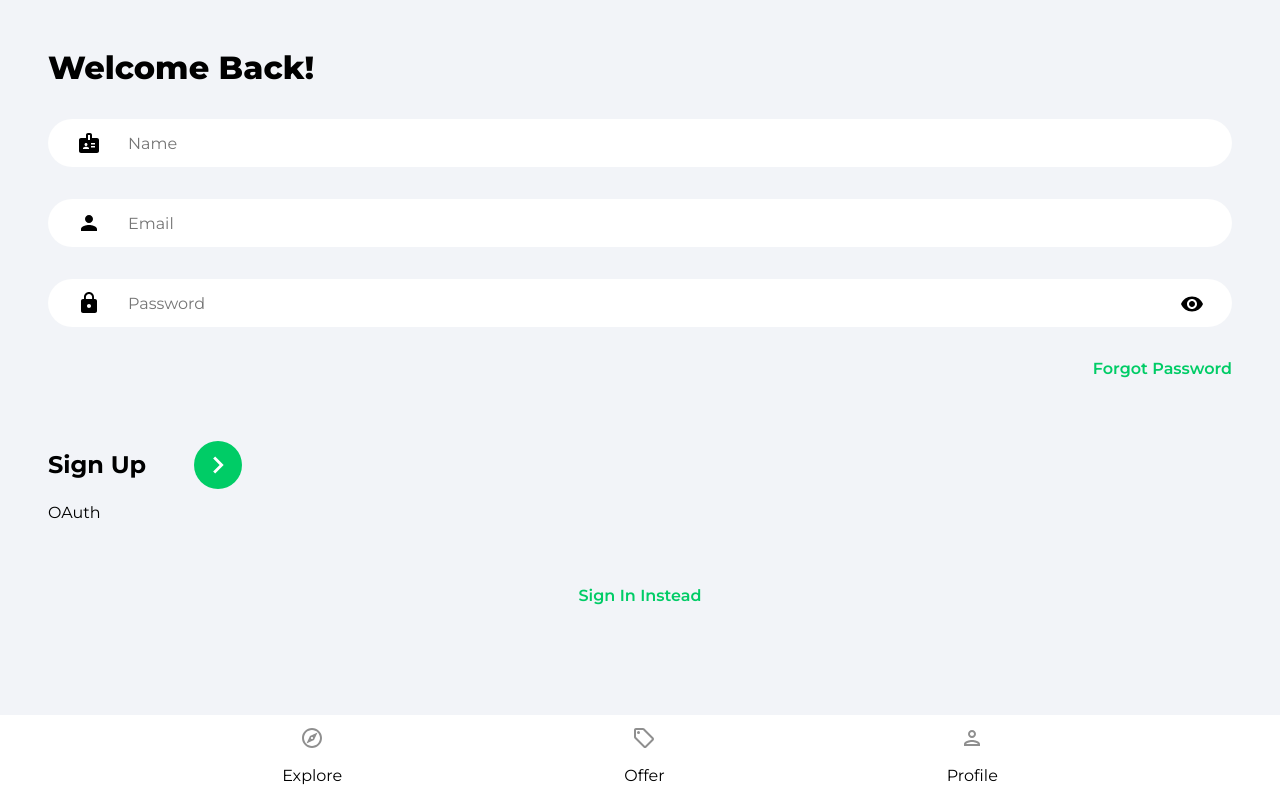
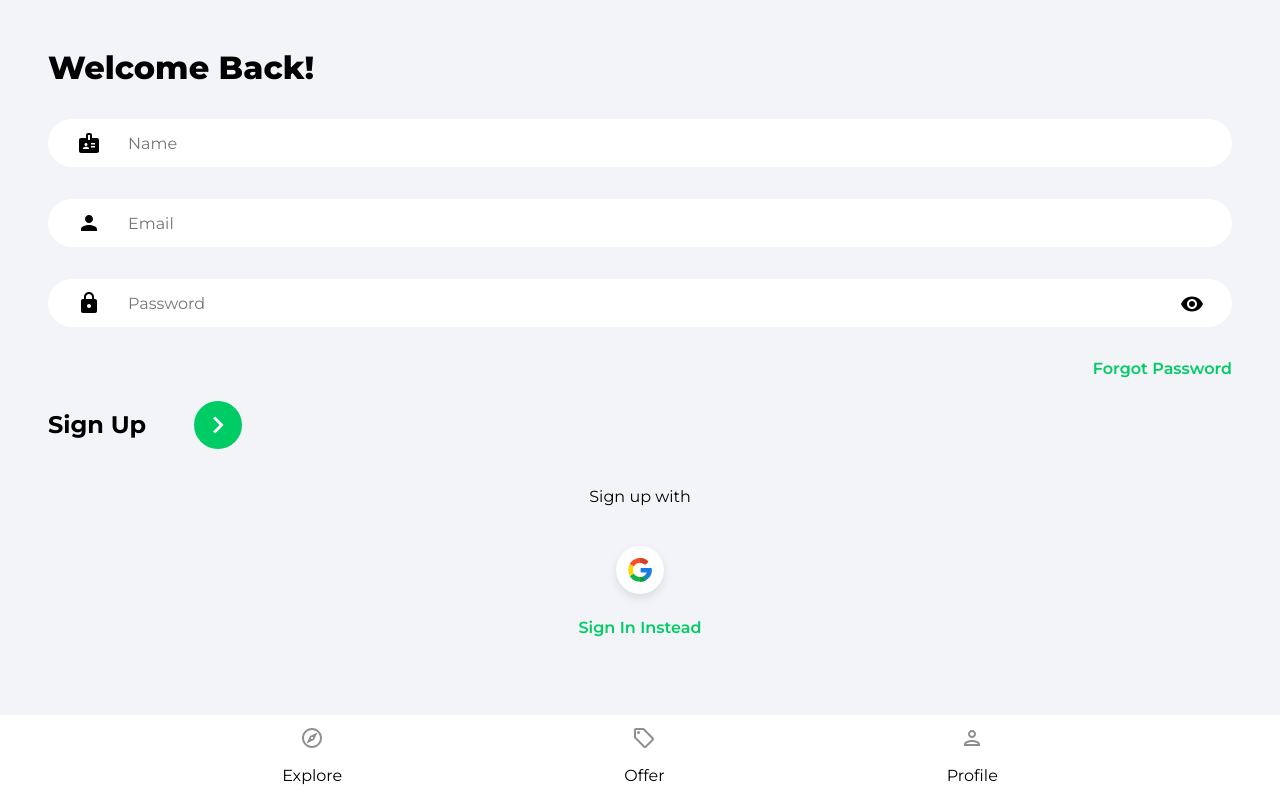
Before and after one commit to miquelespinosa2/house-marketplace, a React (Create React App) app: page /sign-up in a window 1280 px wide. Built offline with nearby package versions, Linux system fonts and the light colour scheme.

Commit message:
fixed a course css bug

```diff
--- a/src/components/OAuth.jsx
+++ b/src/components/OAuth.jsx
@@ -1,7 +1,7 @@
 import React from 'react'
 import {useLocation, useNavigate} from 'react-router-dom'
 import {getAuth, signInWithPopup, GoogleAuthProvider} from 'firebase/auth'
-import {doc, setDoc, getDoc} from 'firebase/firestore'
+import {doc, setDoc, getDoc, serverTimestamp} from 'firebase/firestore'
 import {db} from '../firebase.config'
 import {toast} from 'react-toastify'
 import googleIcon from '../assets/svg/googleIcon.svg'
@@ -9,8 +9,44 @@ import googleIcon from '../assets/svg/googleIcon.svg'
 
 
 function OAuth() {
+  const navigate = useNavigate()
+  const location = useLocation()
+
+  const onGoogleClick = async () => {
+    try {
+      const auth = getAuth()
+      const provider = new GoogleAuthProvider()
+      const result = await signInWithPopup(auth, provider)
+      const user = result.user
+
+      // Check for user
+      const docRef = doc(db, 'users', user.uid)
+      const docSnap = await getDoc(docRef)
+
+      // If user does not exist, create user
+      if(!docSnap.exists()) {
+        await setDoc(doc(db, 'users', user.uid), {
+          name: user.displayName,
+          email: user.email,
+          timestamp: serverTimestamp()
+        })
+      }
+
+      navigate('/')
+    } catch (error) {
+      toast.error('Could not authorize with Google')
+    }
+
+  }
+
+
   return (
-    <div>OAuth</div>
+    <div className='socialLogin'>
+      <p>Sign {location.pathname === '/sign-up' ? 'up' : 'in' } with </p>
+      <button className='socialIconDiv' onClick={onGoogleClick}>
+        <img className='socialIconImg' src={googleIcon} alt="google" />
+      </button>
+    </div>
   )
 }
 
--- a/src/index.css
+++ b/src/index.css
@@ -220,7 +220,7 @@ button {
 
 .signInBar,
 .signUpBar {
-  margin-top: 3rem;
+  margin-top: 0.5rem;
   display: flex;
   justify-content: space-between;
   align-items: center;
@@ -264,7 +264,7 @@ button {
 }
 
 .socialLogin {
-  margin-top: 4rem;
+  margin-top: 0.5rem;
   display: flex;
   flex-direction: column;
   align-items: center;
@@ -289,7 +289,6 @@ button {
 }
 
 .registerLink {
-  margin-top: 4rem;
   color: #00cc66;
   font-weight: 600;
   text-align: center;
--- a/src/pages/SignIn.jsx
+++ b/src/pages/SignIn.jsx
@@ -1,28 +1,26 @@
-import React from 'react'
-import {useState} from 'react'
-import {toast} from 'react-toastify'
-import {Link, useNavigate} from 'react-router-dom'
-import {getAuth, signInWithEmailAndPassword} from 'firebase/auth'
+import { useState } from 'react'
+import { toast } from 'react-toastify'
+import { Link, useNavigate } from 'react-router-dom'
+import { getAuth, signInWithEmailAndPassword } from 'firebase/auth'
 import OAuth from '../components/OAuth'
-import {ReactComponent as ArrowRightIcon} from '../assets/svg/keyboardArrowRightIcon.svg'
+import { ReactComponent as ArrowRightIcon } from '../assets/svg/keyboardArrowRightIcon.svg'
 import visibilityIcon from '../assets/svg/visibilityIcon.svg'
 
 function SignIn() {
   const [showPassword, setShowPassword] = useState(false)
   const [formData, setFormData] = useState({
     email: '',
-    password: ''
+    password: '',
   })
-  const {email, password} = formData
+  const { email, password } = formData
 
   const navigate = useNavigate()
 
   const onChange = (e) => {
     setFormData((prevState) => ({
       ...prevState,
-      [e.target.id]: e.target.value
+      [e.target.id]: e.target.value,
     }))
-
   }
 
   const onSubmit = async (e) => {
@@ -31,59 +29,69 @@ function SignIn() {
     try {
       const auth = getAuth()
 
-      const userCredentials = await signInWithEmailAndPassword(auth, email, password)
+      const userCredential = await signInWithEmailAndPassword(
+        auth,
+        email,
+        password
+      )
 
-      if(userCredentials.user) {
+      if (userCredential.user) {
         navigate('/')
       }
-
     } catch (error) {
       toast.error('Bad User Credentials')
     }
-
   }
 
   return (
     <>
-    <div className="pageContainer">
+      <div className='pageContainer'>
         <header>
-        <p className="pageHeader">
-          Welcome Back!
-        </p>
+          <p className='pageHeader'>Welcome Back!</p>
         </header>
 
         <form onSubmit={onSubmit}>
-        <input type="email" className="emailInput"
-        placeholder="Email" id="email" value={email}
-        onChange={onChange}/>
+          <input
+            type='email'
+            className='emailInput'
+            placeholder='Email'
+            id='email'
+            value={email}
+            onChange={onChange}
+          />
 
-        <div className="passwordInputDiv">
-          <input type={showPassword ? 'text' : 'password'}
-          className="passwordInput" placeholder='Password'
-          id="password" value={password}
-          onChange={onChange}/>
+          <div className='passwordInputDiv'>
+            <input
+              type={showPassword ? 'text' : 'password'}
+              className='passwordInput'
+              placeholder='Password'
+              id='password'
+              value={password}
+              onChange={onChange}
+            />
 
-          <img src={visibilityIcon} alt="show password"
-          className="showPassword" onClick={() =>
-          setShowPassword((prevState) => !prevState)}/>
+            <img
+              src={visibilityIcon}
+              alt='show password'
+              className='showPassword'
+              onClick={() => setShowPassword((prevState) => !prevState)}
+            />
           </div>
 
           <Link to='/forgot-password' className='forgotPasswordLink'>
             Forgot Password
           </Link>
 
-        <div className="signInBar">
-          <p className="signInText">
-            Sign In
-          </p>
-          <button className="signInButton">
-            <ArrowRightIcon fill='#ffffff' width='34px'
-            height='34px'/>
+          <div className='signInBar'>
+            <p className='signInText'>Sign In</p>
+            <button className='signInButton'>
+              <ArrowRightIcon fill='#ffffff' width='34px' height='34px' />
             </button>
           </div>
         </form>
 
         <OAuth />
+
         <Link to='/sign-up' className='registerLink'>
           Sign Up Instead
         </Link>
--- a/src/pages/SignUp.jsx
+++ b/src/pages/SignUp.jsx
@@ -1,12 +1,15 @@
-import React from 'react'
-import {useState} from 'react'
-import {Link, useNavigate} from 'react-router-dom'
-import {toast} from 'react-toastify'
-import {getAuth, createUserWithEmailAndPassword, updateProfile} from 'firebase/auth'
-import {setDoc, doc, serverTimestamp} from 'firebase/firestore'
-import {db} from '../firebase.config'
+import { useState } from 'react'
+import { Link, useNavigate } from 'react-router-dom'
+import { toast } from 'react-toastify'
+import {
+  getAuth,
+  createUserWithEmailAndPassword,
+  updateProfile,
+} from 'firebase/auth'
+import { setDoc, doc, serverTimestamp } from 'firebase/firestore'
+import { db } from '../firebase.config'
 import OAuth from '../components/OAuth'
-import {ReactComponent as ArrowRightIcon} from '../assets/svg/keyboardArrowRightIcon.svg'
+import { ReactComponent as ArrowRightIcon } from '../assets/svg/keyboardArrowRightIcon.svg'
 import visibilityIcon from '../assets/svg/visibilityIcon.svg'
 
 function SignUp() {
@@ -14,18 +17,17 @@ function SignUp() {
   const [formData, setFormData] = useState({
     name: '',
     email: '',
-    password: ''
+    password: '',
   })
-  const {name, email, password} = formData
+  const { name, email, password } = formData
 
   const navigate = useNavigate()
 
   const onChange = (e) => {
     setFormData((prevState) => ({
       ...prevState,
-      [e.target.id]: e.target.value
+      [e.target.id]: e.target.value,
     }))
-
   }
 
   const onSubmit = async (e) => {
@@ -34,15 +36,19 @@ function SignUp() {
     try {
       const auth = getAuth()
 
-      const userCredential = await createUserWithEmailAndPassword(auth, email, password)
+      const userCredential = await createUserWithEmailAndPassword(
+        auth,
+        email,
+        password
+      )
 
       const user = userCredential.user
 
       updateProfile(auth.currentUser, {
-        displayName: name
+        displayName: name,
       })
 
-      const formDataCopy = {...formData}
+      const formDataCopy = { ...formData }
       delete formDataCopy.password
       formDataCopy.timestamp = serverTimestamp()
 
@@ -56,49 +62,62 @@ function SignUp() {
 
   return (
     <>
-    <div className="pageContainer">
+      <div className='pageContainer'>
         <header>
-        <p className="pageHeader">
-          Welcome Back!
-        </p>
+          <p className='pageHeader'>Welcome Back!</p>
         </header>
 
         <form onSubmit={onSubmit}>
-        <input type="text" className="nameInput"
-        placeholder="Name" id="name" value={name}
-        onChange={onChange}/>
-        <input type="email" className="emailInput"
-        placeholder="Email" id="email" value={email}
-        onChange={onChange}/>
+          <input
+            type='text'
+            className='nameInput'
+            placeholder='Name'
+            id='name'
+            value={name}
+            onChange={onChange}
+          />
+          <input
+            type='email'
+            className='emailInput'
+            placeholder='Email'
+            id='email'
+            value={email}
+            onChange={onChange}
+          />
 
-        <div className="passwordInputDiv">
-          <input type={showPassword ? 'text' : 'password'}
-          className="passwordInput" placeholder='Password'
-          id="password" value={password}
-          onChange={onChange}/>
+          <div className='passwordInputDiv'>
+            <input
+              type={showPassword ? 'text' : 'password'}
+              className='passwordInput'
+              placeholder='Password'
+              id='password'
+              value={password}
+              onChange={onChange}
+            />
 
-          <img src={visibilityIcon} alt="show password"
-          className="showPassword" onClick={() =>
-          setShowPassword((prevState) => !prevState)}/>
+            <img
+              src={visibilityIcon}
+              alt='show password'
+              className='showPassword'
+              onClick={() => setShowPassword((prevState) => !prevState)}
+            />
           </div>
 
           <Link to='/forgot-password' className='forgotPasswordLink'>
             Forgot Password
           </Link>
 
-        <div className="signUpBar">
-          <p className="signUpText">
-            Sign Up
-          </p>
-          <button className="signUpButton">
-            <ArrowRightIcon fill='#ffffff' width='34px'
-            height='34px'/>
+          <div className='signUpBar'>
+            <p className='signUpText'>Sign Up</p>
+            <button className='signUpButton'>
+              <ArrowRightIcon fill='#ffffff' width='34px' height='34px' />
             </button>
           </div>
         </form>
 
         <OAuth />
-      <Link to='/sign-up' className='registerLink'>
+
+        <Link to='/sign-in' className='registerLink'>
           Sign In Instead
         </Link>
       </div>
```
Lines whose indentation alone changed are shown as unchanged.
